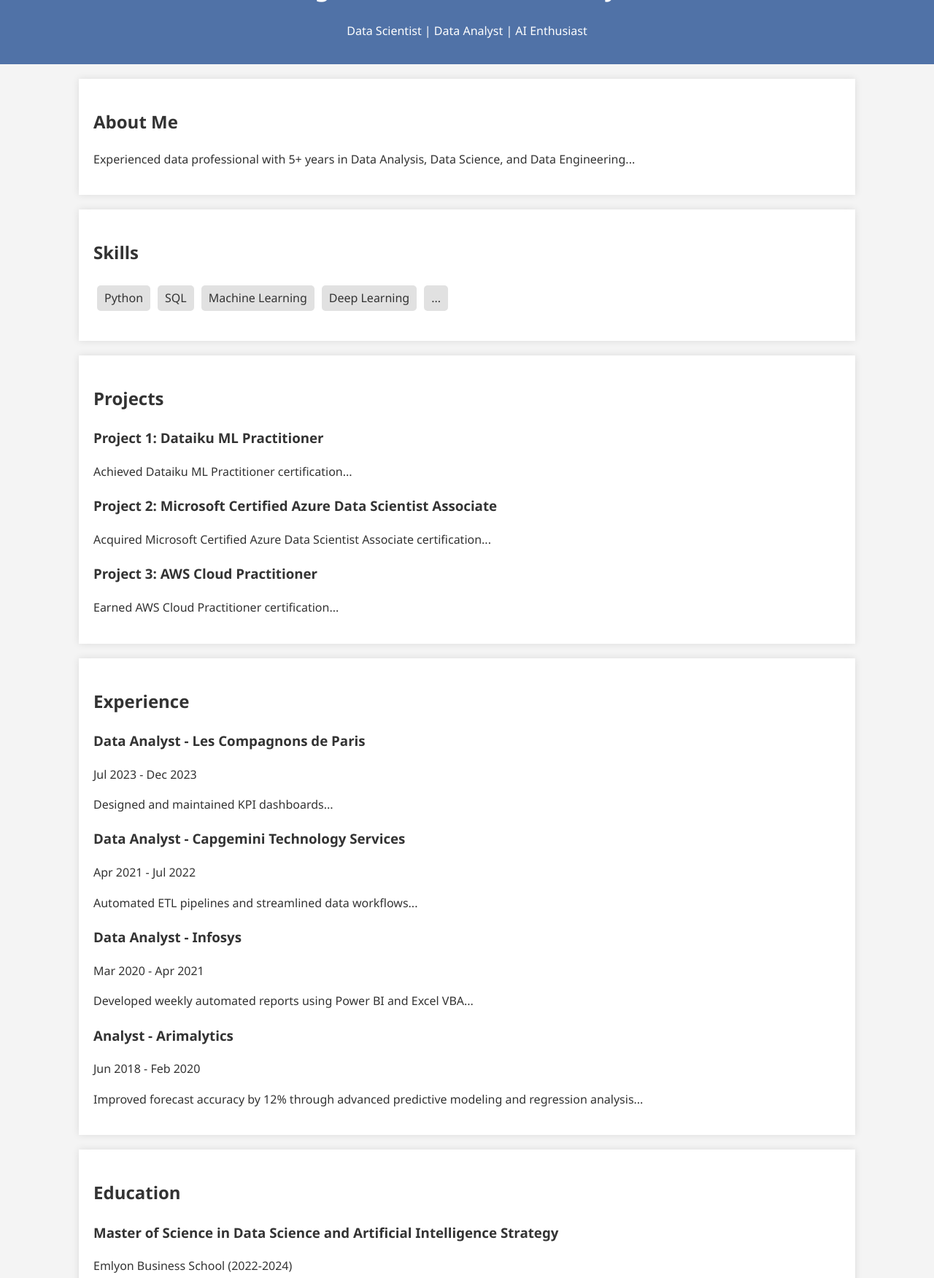
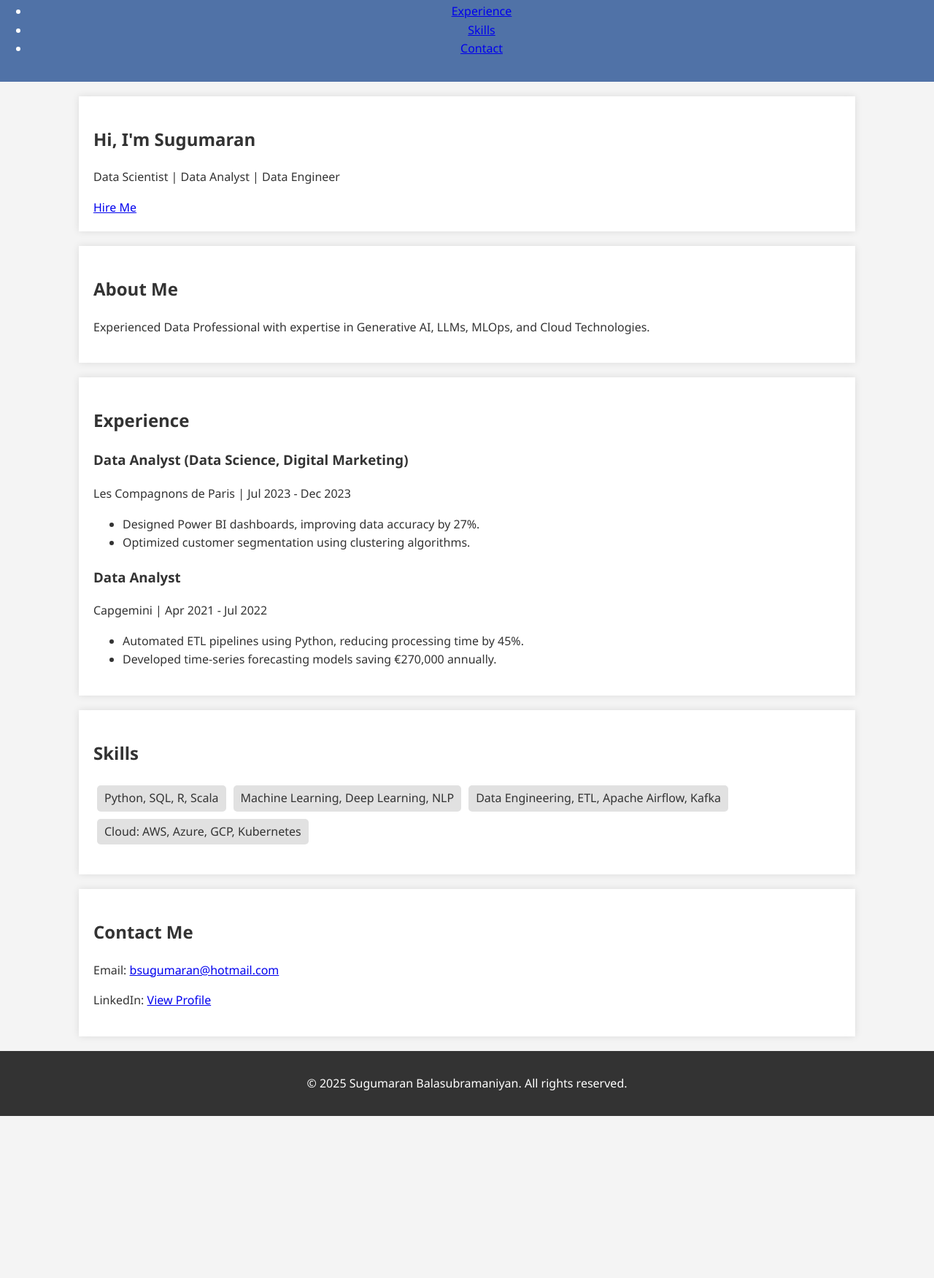
Before and after one commit to Sugumaran-Balasubramaniyan/Sugumaran-Balasubramaniyan, a plain HTML site: page index.html in a window 1280 px wide. Shown: the part 80-1831 px from the top of the page at 73% size. After the commit the page ends 1609 px from the top, so only its background shows below. Drawn offline with Linux system fonts and the light colour scheme.

Commit message:
Update index.html

```diff
--- a/index.html
+++ b/index.html
@@ -3,106 +3,71 @@
 <head>
     <meta charset="UTF-8">
     <meta name="viewport" content="width=device-width, initial-scale=1.0">
-    <title>Sugumaran B - Data Scientist</title>
+    <title>Sugumaran Balasubramaniyan | Data Scientist</title>
     <link rel="stylesheet" href="style.css">
 </head>
 <body>
     <header>
-        <h1>Sugumaran Balasubramaniyan</h1>
-        <p>Data Scientist | Data Analyst | AI Enthusiast</p>
+        <nav>
+            <div class="logo">Sugumaran</div>
+            <ul class="nav-links">
+                <li><a href="#about">About</a></li>
+                <li><a href="#experience">Experience</a></li>
+                <li><a href="#skills">Skills</a></li>
+                <li><a href="#contact">Contact</a></li>
+            </ul>
+        </nav>
     </header>
+
+    <section id="hero">
+        <h1>Hi, I'm Sugumaran</h1>
+        <p>Data Scientist | Data Analyst | Data Engineer</p>
+        <a href="#contact" class="btn">Hire Me</a>
+    </section>
 
     <section id="about">
         <h2>About Me</h2>
-        <p>
-            Experienced data professional with 5+ years in Data Analysis, Data Science, and Data Engineering...
-        </p>
-    </section>
-
-    <section id="skills">
-        <h2>Skills</h2>
-        <ul>
-            <li>Python</li>
-            <li>SQL</li>
-            <li>Machine Learning</li>
-            <li>Deep Learning</li>
-            <li>...</li>
-        </ul>
-    </section>
-
-    <section id="projects">
-        <h2>Projects</h2>
-        <div class="project">
-            <h3>Project 1: Dataiku ML Practitioner</h3>
-            <p>Achieved Dataiku ML Practitioner certification...</p>
-        </div>
-        <div class="project">
-            <h3>Project 2: Microsoft Certified Azure Data Scientist Associate</h3>
-            <p>Acquired Microsoft Certified Azure Data Scientist Associate certification...</p>
-        </div>
-            <div class="project">
-            <h3>Project 3: AWS Cloud Practitioner</h3>
-            <p>Earned AWS Cloud Practitioner certification...</p>
-        </div>
+        <p>Experienced Data Professional with expertise in Generative AI, LLMs, MLOps, and Cloud Technologies.</p>
     </section>
 
     <section id="experience">
         <h2>Experience</h2>
         <div class="job">
-            <h3>Data Analyst - Les Compagnons de Paris</h3>
-            <p>Jul 2023 - Dec 2023</p>
-            <p>Designed and maintained KPI dashboards...</p>
+            <h3>Data Analyst (Data Science, Digital Marketing)</h3>
+            <p>Les Compagnons de Paris | Jul 2023 - Dec 2023</p>
+            <ul>
+                <li>Designed Power BI dashboards, improving data accuracy by 27%.</li>
+                <li>Optimized customer segmentation using clustering algorithms.</li>
+            </ul>
         </div>
         <div class="job">
-            <h3>Data Analyst - Capgemini Technology Services</h3>
-            <p>Apr 2021 - Jul 2022</p>
-            <p>Automated ETL pipelines and streamlined data workflows...</p>
-        </div>
-            <div class="job">
-            <h3>Data Analyst - Infosys</h3>
-            <p>Mar 2020 - Apr 2021</p>
-            <p>Developed weekly automated reports using Power BI and Excel VBA...</p>
-        </div>
-            <div class="job">
-            <h3>Analyst - Arimalytics</h3>
-            <p>Jun 2018 - Feb 2020</p>
-            <p>Improved forecast accuracy by 12% through advanced predictive modeling and regression analysis...</p>
+            <h3>Data Analyst</h3>
+            <p>Capgemini | Apr 2021 - Jul 2022</p>
+            <ul>
+                <li>Automated ETL pipelines using Python, reducing processing time by 45%.</li>
+                <li>Developed time-series forecasting models saving €270,000 annually.</li>
+            </ul>
         </div>
     </section>
 
-    <section id="education">
-        <h2>Education</h2>
-        <div class="degree">
-            <h3>Master of Science in Data Science and Artificial Intelligence Strategy</h3>
-            <p>Emlyon Business School (2022-2024)</p>
-        </div>
-        <div class="degree">
-            <h3>International Exchange Term in Data Science, IoT, Big Data Analytics, Recommender Systems</h3>
-            <p>McGill University (2023)</p>
-        </div>
-            <div class="degree">
-            <h3>Master of Business Administration in Business analytics and Operations Research</h3>
-            <p>Pondicherry University (2016-2018)</p>
-        </div>
-            <div class="degree">
-            <h3>Bachelor of Technology in Mechanical Engineering, Engineering Statistics, Control Systems</h3>
-            <p>Pondicherry University (2012-2016)</p>
-        </div>
+    <section id="skills">
+        <h2>Skills</h2>
+        <ul class="skill-list">
+            <li>Python, SQL, R, Scala</li>
+            <li>Machine Learning, Deep Learning, NLP</li>
+            <li>Data Engineering, ETL, Apache Airflow, Kafka</li>
+            <li>Cloud: AWS, Azure, GCP, Kubernetes</li>
+        </ul>
     </section>
 
-    <section id="resume">
-    <h2>Resume</h2>
-     <p>
-        <a href="resume.pdf" target="_blank">Download Resume</a>
-    </p>
+    <section id="contact">
+        <h2>Contact Me</h2>
+        <p>Email: <a href="mailto:bsugumaran@hotmail.com">bsugumaran@hotmail.com</a></p>
+        <p>LinkedIn: <a href="https://www.linkedin.com/in/sugumaranbalasubramaniyan/" target="_blank">View Profile</a></p>
     </section>
 
     <footer>
-        <p>Contact: bsugumaran@hotmail.com | +33 7 80 79 24 72</p>
-        <div class="social-links">
-            <a href="https://www.linkedin.com/in/sugumaranbalasubramaniyan/" target="_blank">LinkedIn</a>
-            <a href="https://github.com/yourusername" target="_blank">GitHub</a>
-        </div>
+        <p>&copy; 2025 Sugumaran Balasubramaniyan. All rights reserved.</p>
     </footer>
 </body>
 </html>
```
